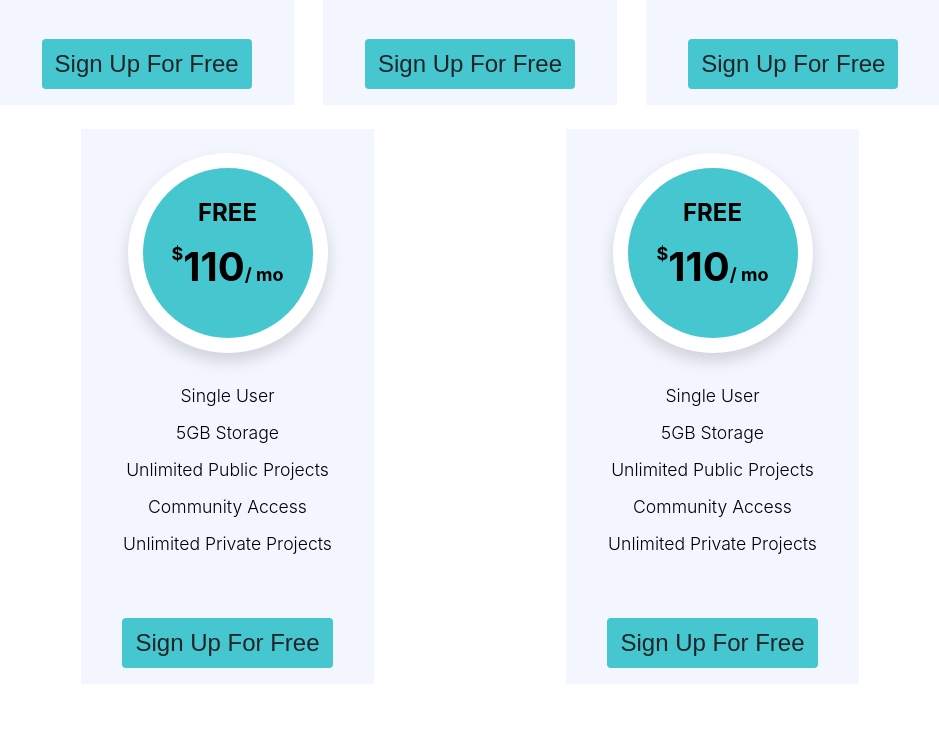
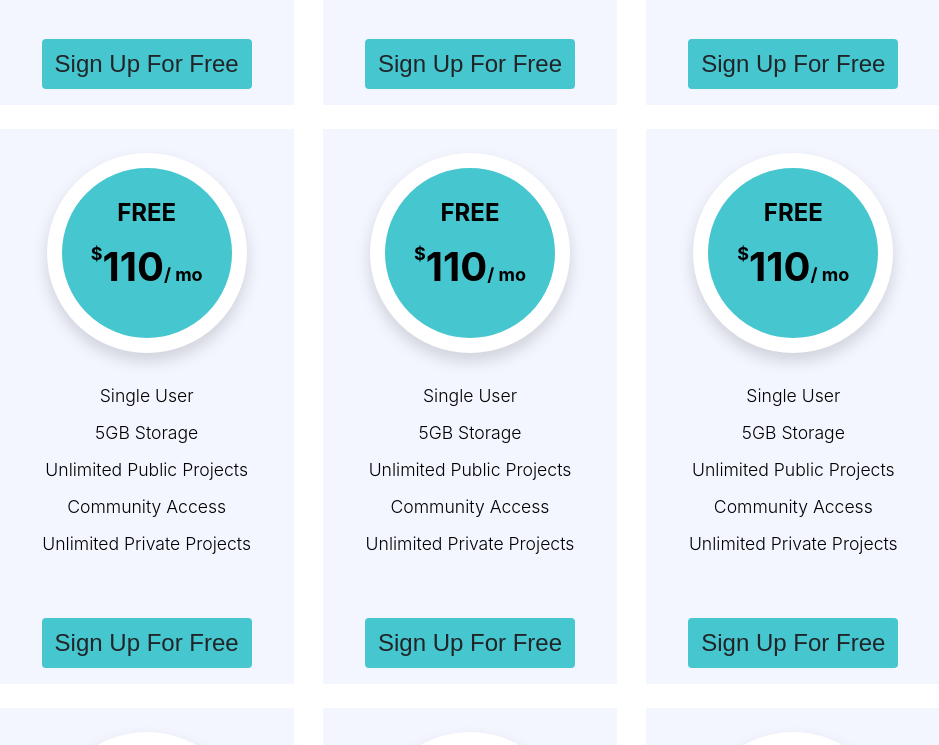
Before and after one commit to aziz-20/projectx, a React (Create React App) app: page / in a window 1280 px wide. Shown: the part 660-1405 px from the top of the page, without its empty margins (170-1109 px from the left). Before the commit the page ends 1368 px from the top, so only its background shows below. Built offline with nearby package versions, Linux system fonts and the light colour scheme.

Commit message:
modified:   package.json 	modified:   src/component/PriseList.js

```diff
--- a/package.json
+++ b/package.json
@@ -1,4 +1,5 @@
-{"homepage":"https://aziz-20.github.io/projectx",
+{
+  "homepage":"https://aziz-20.github.io/projectx",
   "name": "projectx",
   "version": "0.1.0",
   "private": true,
--- a/src/component/PriseList.js
+++ b/src/component/PriseList.js
@@ -83,6 +83,86 @@ function PriceList () {
             btn: "Sign Up For Free"
 
         },
+        {
+            header: {
+                title: 'FREE',
+                price: '110',
+                description: ' mo',
+            },
+            content: [
+                'Single User',
+                '5GB Storage',
+                'Unlimited Public Projects',
+                'Community Access',
+                'Unlimited Private Projects',
+            ],
+            btn: "Sign Up For Free"
+
+        },
+        {
+            header: {
+                title: 'FREE',
+                price: '110',
+                description: ' mo',
+            },
+            content: [
+                'Single User',
+                '5GB Storage',
+                'Unlimited Public Projects',
+                'Community Access',
+                'Unlimited Private Projects',
+            ],
+            btn: "Sign Up For Free"
+
+        },
+        {
+            header: {
+                title: 'FREE',
+                price: '110',
+                description: ' mo',
+            },
+            content: [
+                'Single User',
+                '5GB Storage',
+                'Unlimited Public Projects',
+                'Community Access',
+                'Unlimited Private Projects',
+            ],
+            btn: "Sign Up For Free"
+
+        },
+        {
+            header: {
+                title: 'FREE',
+                price: '110',
+                description: ' mo',
+            },
+            content: [
+                'Single User',
+                '5GB Storage',
+                'Unlimited Public Projects',
+                'Community Access',
+                'Unlimited Private Projects',
+            ],
+            btn: "Sign Up For Free"
+
+        },
+        {
+            header: {
+                title: 'FREE',
+                price: '110',
+                description: ' mo',
+            },
+            content: [
+                'Single User',
+                '5GB Storage',
+                'Unlimited Public Projects',
+                'Community Access',
+                'Unlimited Private Projects',
+            ],
+            btn: "Sign Up For Free"
+
+        },
     ]
 
     const listItems = items.map((item, index) => {
@@ -92,7 +172,7 @@ function PriceList () {
     });
 
     return (
-        <div className="prise-list">
+        <div className= "prise-list">
             {listItems}
         </div>
     );
```
